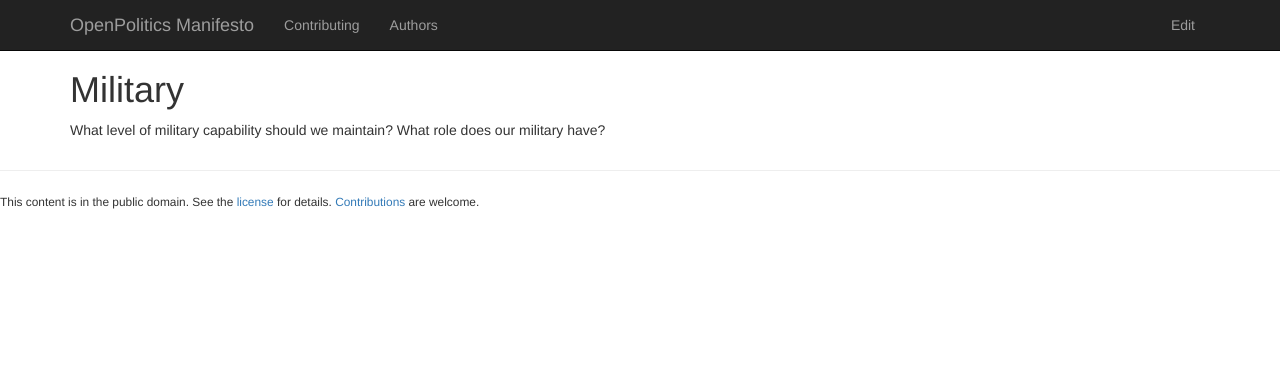
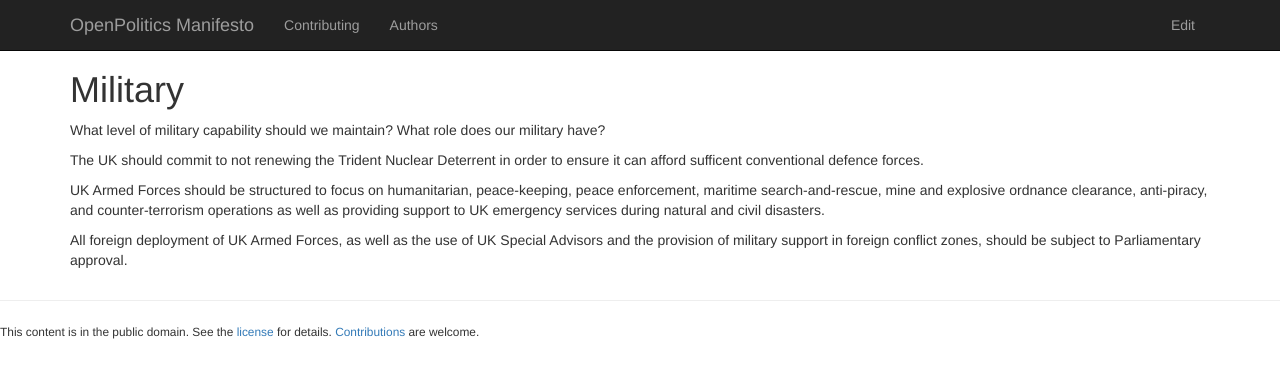
Before and after one commit to openpolitics/manifesto, a Jekyll site: the page built from military.md, in a window 1280 px wide. Shown: the top 378 px of the page. Built offline with Jekyll 4.4.1, drawn with Linux system fonts in a browser that asks for light colours; nearby versions of some CDN libraries.

Commit message:
A few thoughts on the priorities for UK Defence Policy

```diff
--- a/military.md
+++ b/military.md
@@ -5,3 +5,9 @@ published: true
 ---
 
 What level of military capability should we maintain? What role does our military have?
+
+The UK should commit to not renewing the Trident Nuclear Deterrent in order to ensure it can afford sufficent conventional defence forces.
+
+UK Armed Forces should be structured to focus on humanitarian, peace-keeping, peace enforcement, maritime search-and-rescue, mine and explosive ordnance clearance, anti-piracy, and counter-terrorism operations as well as providing support to UK emergency services during natural and civil disasters.
+
+All foreign deployment of UK Armed Forces, as well as the use of UK Special Advisors and the provision of military support in foreign conflict zones, should be subject to Parliamentary approval.
```
